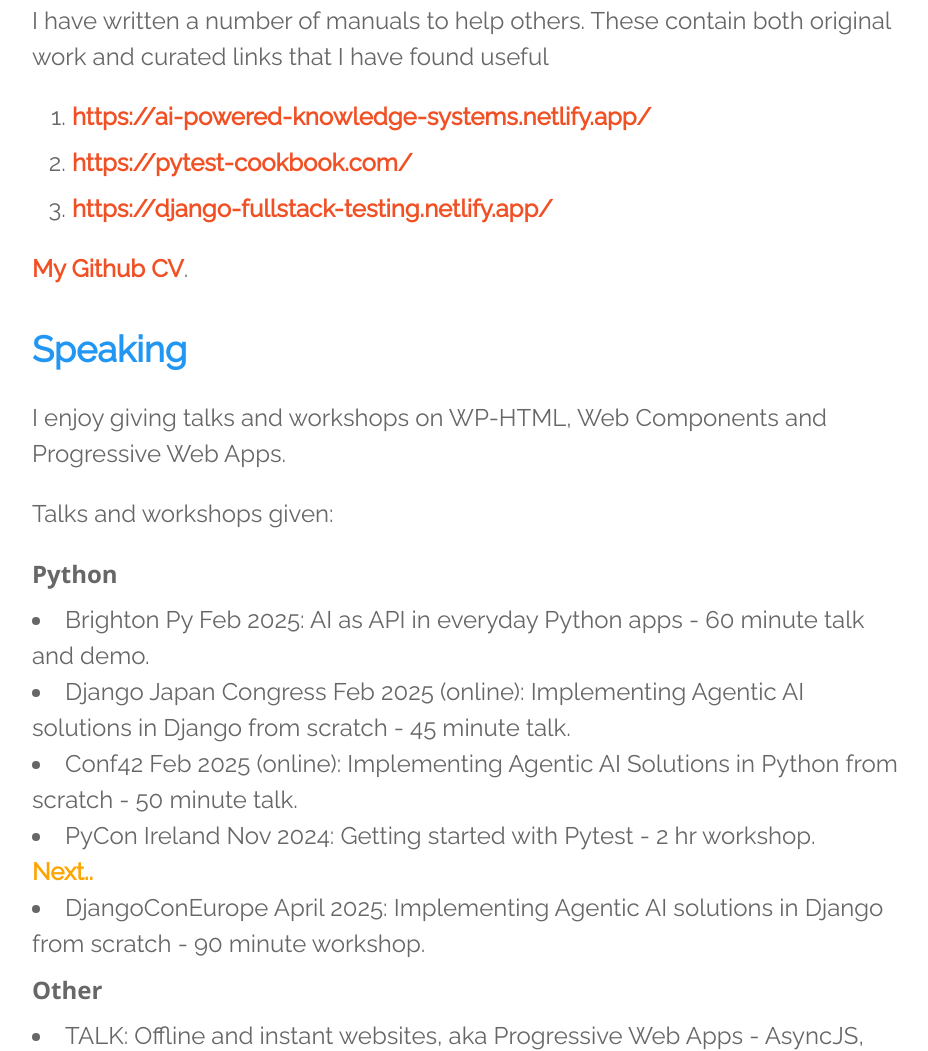
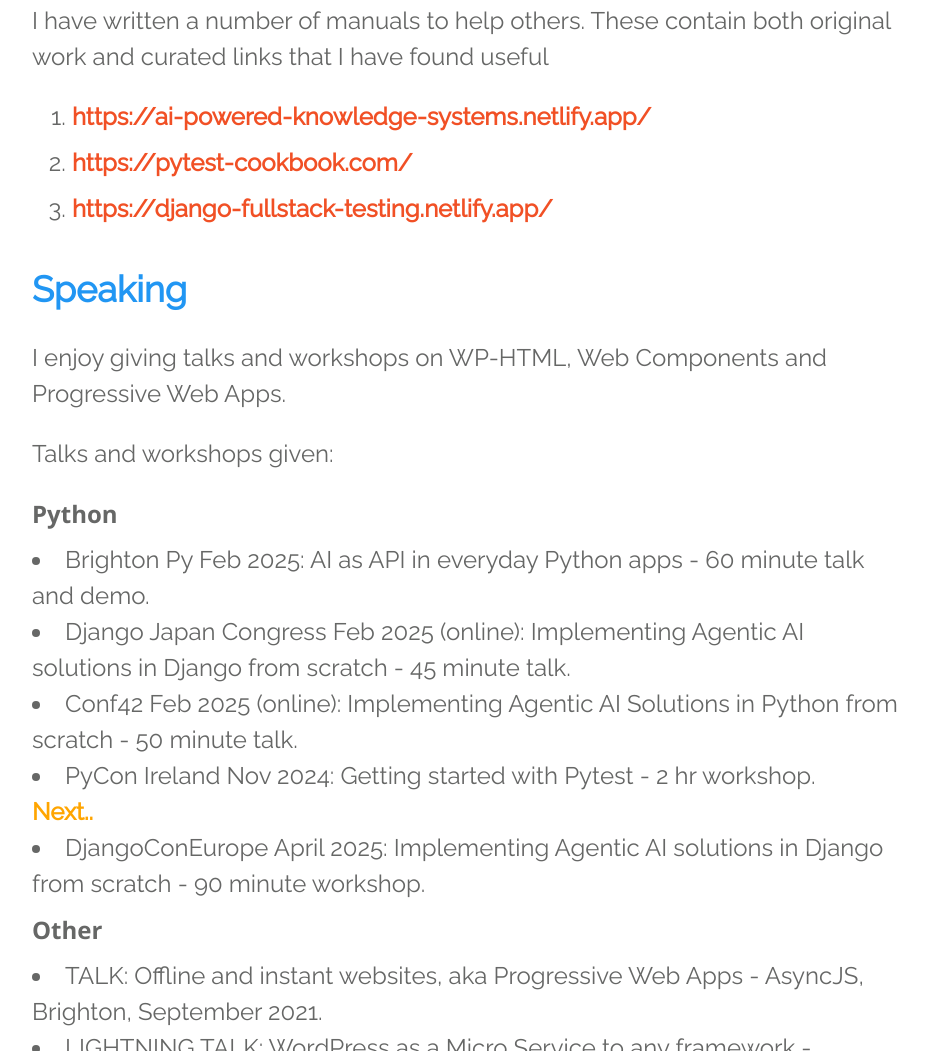
Before and after one commit to Python-Test-Engineer/craig-west.netlify.app, a plain HTML site: page index.html in a window 1280 px wide. Shown: the part 860-1911 px from the top of the page, without its empty margins (324-1252 px from the left). Drawn offline with Linux system fonts and the light colour scheme; files that its build step writes are made by us from their sources.

Commit message:
remove duplicate lines

```diff
--- a/index.html
+++ b/index.html
@@ -86,8 +86,7 @@
           <li><a href="https://django-fullstack-testing.netlify.app/">https://django-fullstack-testing.netlify.app/</a>
           </li>
         </ol>
-        <p><a href="https://github.com/Python-Test-Engineer" target="_blank">My Github CV</a>.
-        </p>
+
         <div class="spacer"></div>
       </div>
     </div>
```
